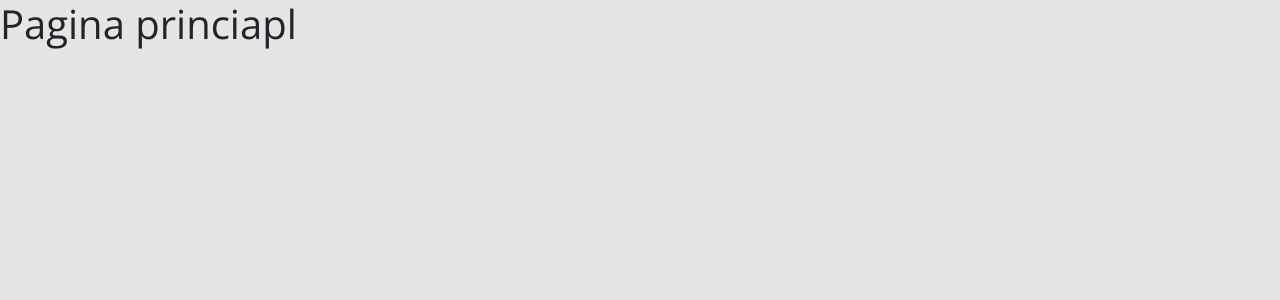
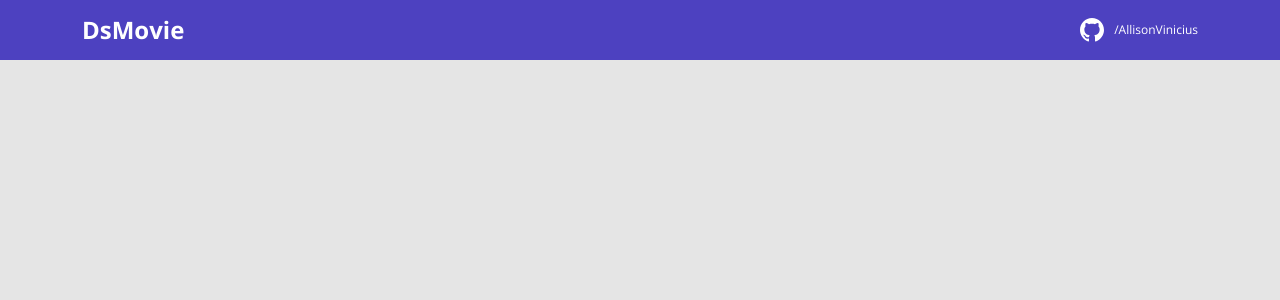
Before and after one commit to AllisonVinicius/Spring-React-dev-superior, a React (Create React App) app in the folder frontend/: page / in a window 1280 px wide. Shown: the top 300 px of the page. Built offline with nearby package versions, Linux system fonts and the light colour scheme.

Commit message:
Navbar Component

```diff
--- a/frontend/public/index.html
+++ b/frontend/public/index.html
@@ -13,7 +13,7 @@
 
     <link rel="manifest" href="%PUBLIC_URL%/manifest.json" />
 
-    <title>DS<ovie</title>
+    <title>DSMovie</title>
   </head>
   <body>
     <noscript>Voce precisa habilitar o JS para este app.</noscript>
--- a/frontend/src/App.tsx
+++ b/frontend/src/App.tsx
@@ -1,8 +1,10 @@
+import Navbar from "Components/Navbar";
+
 
 
 function App() {
   return (
-   <h1>Pagina princiapl</h1>
+  <Navbar />
   )
 }
 
--- /dev/null
+++ b/frontend/src/Components/Navbar/index.tsx
@@ -0,0 +1,22 @@
+import { ReactComponent as GitHubIcon } from '../../assets/img/git.svg';
+import './styles.css';
+
+
+function Navbar(){
+    return (
+ <header>
+        <nav className='container'>
+          <div className='dsmovie-nav-content'>
+            <h1>DsMovie</h1>
+                 <a href="https://github.com/AllisonVinicius">
+                 </a>
+             <div className='dsmovie-contact-container'>
+               <GitHubIcon />
+               <p className='dsmovie-contact-link'>/AllisonVinicius</p>
+             </div>
+          </div>
+        </nav>
+      </header>)
+}
+
+export default Navbar;
--- /dev/null
+++ b/frontend/src/Components/Navbar/styles.css
@@ -0,0 +1,30 @@
+header{
+    background-color: var(--color-primary);
+    height: 60px;
+    display: flex;
+    align-items: center;
+}
+
+.dsmovie-nav-content{
+    display: flex;
+    justify-content: space-between;
+    align-items: center;
+    color: #fff;
+
+}
+
+.dsmovie-nav-content h1{
+    margin: 0;
+    font-weight: 700;
+    font-size: 24px;
+}
+
+.dsmovie-contact-container {
+    display: flex;
+    align-items: center;
+}
+
+.dsmovie-contact-link {
+    margin: 0 0 0 10px;
+    font-size: 12px;
+}
--- a/frontend/tsconfig.json
+++ b/frontend/tsconfig.json
@@ -1,5 +1,6 @@
 {
   "compilerOptions": {
+    "baseUrl": "./src",
     "target": "es5",
     "lib": [
       "dom",
```
Also changed, not shown: frontend/src/assets/img/git.svg (added).
